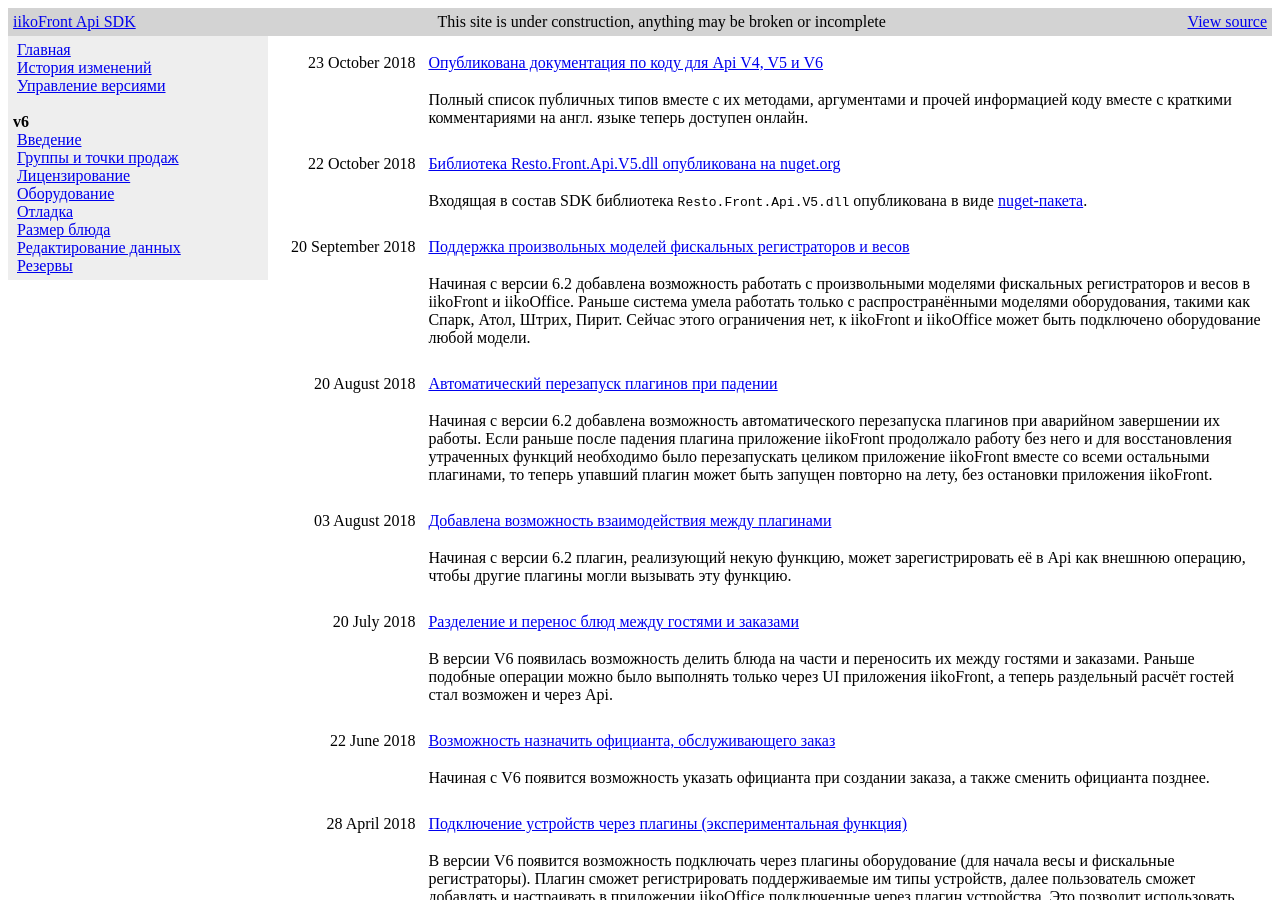
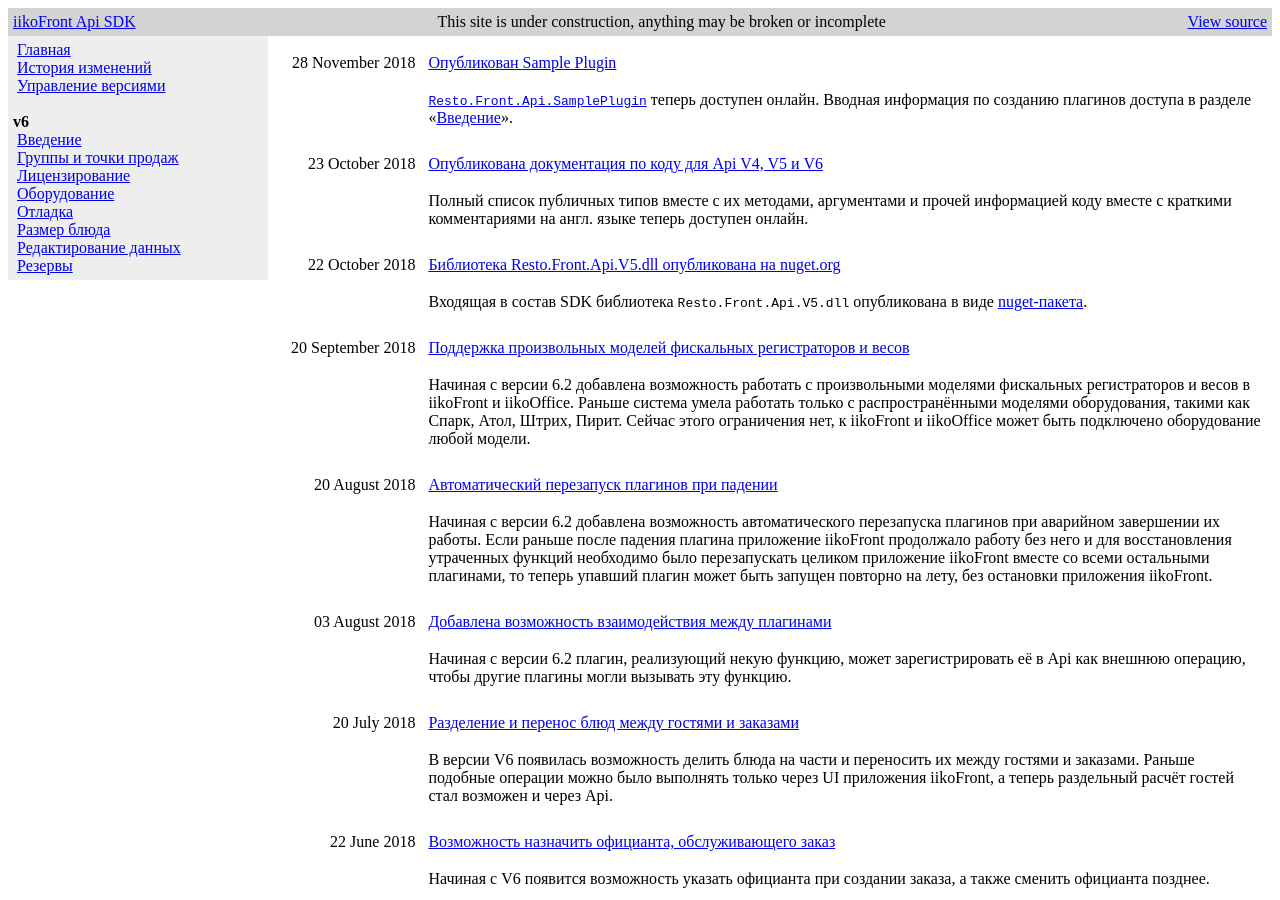
Before and after one commit to iiko/front.api.doc, a Jekyll site: the page built from changelog.md, in a window 1280 px wide and 900 px high. Built offline with Jekyll 4.4.1, drawn with Linux system fonts in a browser that asks for light colours.

Commit message:
RMS-48218 Front.Api: Опубликовать Sample Plugin в front.api.sdk

```diff
--- /dev/null
+++ b/_posts/2018-11-28-sample.md
@@ -0,0 +1,5 @@
+---
+title: Опубликован Sample Plugin
+layout: default
+---
+[`Resto.Front.Api.SamplePlugin`](https://iiko.github.io/front.api.sdk/sample) теперь доступен онлайн. Вводная информация по созданию плагинов доступа в разделе «[Введение](../v6/ru/Intro.html)».
--- a/v6/ru/Intro.md
+++ b/v6/ru/Intro.md
@@ -48,6 +48,8 @@
 Помимо прочего в состав SDK входит несколько примеров плагинов в исходных кодах. Имеет смысл ознакомиться с ними, прежде чем приступать к разработке собственного плагина.
 
 ### SamplePlugin ###
+[`Resto.Front.Api.SamplePlugin`](https://iiko.github.io/front.api.sdk/sample)
+
 Данный пример демонстрирует различные сценарии использования Api:
 
 - дополнение чеков рекламной информацией,
```
